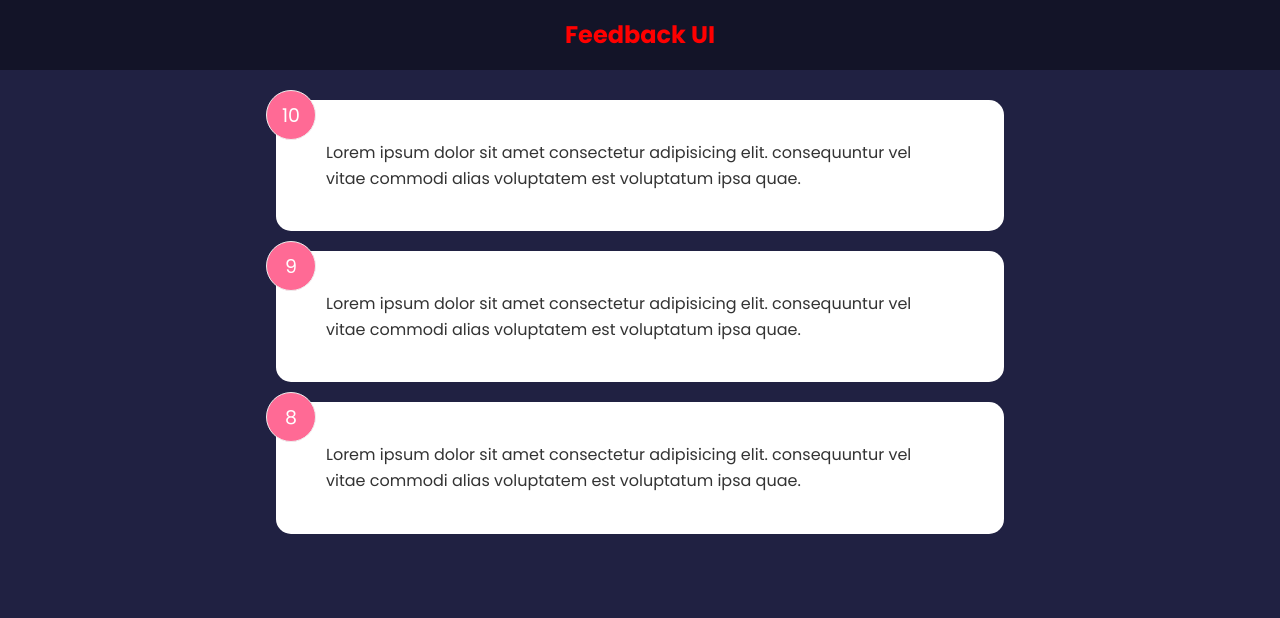
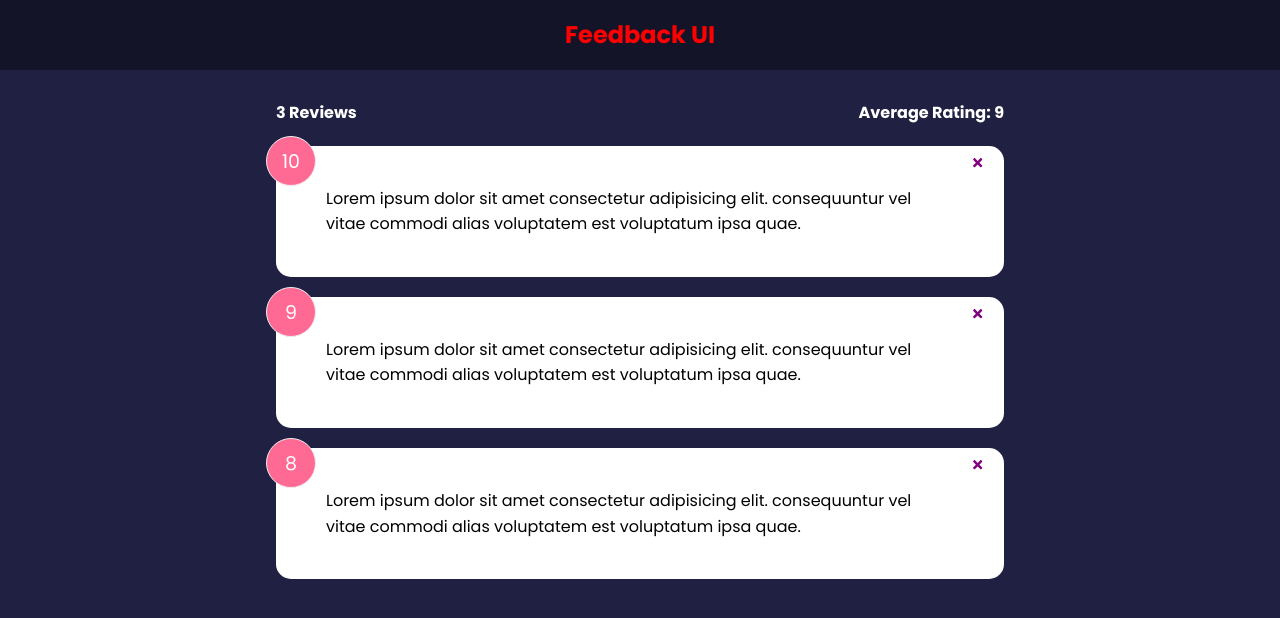
Before and after one commit to Crazyhaller/Feedback-UI-App, a React (Create React App) app: page / in a window 1280 px wide. Shown: the top 618 px of the page. Built offline with nearby package versions, Linux system fonts and the light colour scheme.

Commit message:
FeedbackStats added

```diff
--- a/package.json
+++ b/package.json
@@ -8,6 +8,7 @@
     "@testing-library/user-event": "^13.5.0",
     "react": "^18.2.0",
     "react-dom": "^18.2.0",
+    "react-icons": "^4.4.0",
     "react-scripts": "5.0.1",
     "web-vitals": "^2.1.4"
   },
--- a/src/App.js
+++ b/src/App.js
@@ -1,16 +1,23 @@
 import {useState} from "react"
 import Header from "./Components/Header"
 import FeedbackList from "./Components/FeedbackList"
+import FeedbackStats from "./Components/FeedbackStats"
 import FeedbackData from "./Data/FeedbackData"
 
 function App(){
     const [feedback, setFeedback] = useState(FeedbackData)
+    const deleteFeedback = (id) =>{
+        if(window.confirm('Are you sure you want to delete?')){
+            setFeedback(feedback.filter((item) => item.id !== id))
+        }
+    }
 
     return (
         <>
         <Header />
         <div className="container">
-        <FeedbackList feedback={feedback} />
+            <FeedbackStats feedback={feedback}/>
+            <FeedbackList feedback={feedback} handleDelete={deleteFeedback} />
         </div>
         </>
     )
--- a/src/Components/FeedbackList.jsx
+++ b/src/Components/FeedbackList.jsx
@@ -1,16 +1,27 @@
+import PropTypes from "prop-types"
 import Feedbackitem from "./Feedbackitem"
 
-function FeedbackList ({feedback}) {
+function FeedbackList ({feedback, handleDelete}) {
     if(!feedback || feedback.length === 0){
         return <p>No feedback yet</p>
     }
     return (
         <div className="feedback-list">
             {feedback.map((item) => (
-                <Feedbackitem key={item.id} item={item} />
+                <Feedbackitem key={item.id} item={item} handleDelete={handleDelete} />
             ))}
         </div>
     )
 }
 
+FeedbackList.propTypes ={
+    feedback: PropTypes.arrayOf(
+        PropTypes.shape({
+            id: PropTypes.number.isRequired,
+            text: PropTypes.string.isRequired,
+            rating: PropTypes.number.isRequired,
+        })
+    )
+}
+
 export default FeedbackList
--- /dev/null
+++ b/src/Components/FeedbackStats.jsx
@@ -0,0 +1,22 @@
+import PropTypes from "prop-types"
+
+function FeedbackStats({feedback}) {
+    let average = feedback.reduce((acc, cur) => {
+        return acc + cur.rating
+    }, 0) / feedback.length
+
+    average = average.toFixed(1).replace(/[.,]0$/, '')
+
+  return (
+    <div className="feedback-stats">
+        <h4>{feedback.length} Reviews</h4>
+        <h4>Average Rating: {isNaN(average) ? 0 : average}</h4>
+    </div>
+  )
+}
+
+FeedbackStats.propTypes = {
+    feedback: PropTypes.array.isRequired,
+}
+
+export default FeedbackStats
--- a/src/Components/Feedbackitem.jsx
+++ b/src/Components/Feedbackitem.jsx
@@ -1,10 +1,21 @@
-function Feedbackitem({item}) {
+import {FaTimes} from "react-icons/fa"
+import PropTypes from "prop-types"
+import Card from "./shared/Card"
+
+function Feedbackitem({item, handleDelete}) {
   return (
-    <div className="card">
+    <Card>
         <div className="num-display">{item.rating}</div>
+        <button onClick={() => handleDelete(item.id)} className="close">
+          <FaTimes color="purple" />
+        </button>
         <div className="text-display">{item.text}</div>
-    </div>
+    </Card>
   )
 }
 
+Feedbackitem.propTypes ={
+  item: PropTypes.object.isRequired
+}
+
 export default Feedbackitem
--- /dev/null
+++ b/src/Components/shared/Card.jsx
@@ -0,0 +1,24 @@
+import PropTypes from "prop-types"
+
+function Card({children, reverse}) {
+//   return (
+//     <div className={`card ${reverse && 'reverse'}`}>{children}</div>
+//   )
+    return (
+        <div className="card" style={{ backgroundColor: reverse ? 'black' : 'white',
+        color: reverse ? 'white' : 'black'}}>
+            {children}
+        </div>
+    )
+}
+
+Card.defaultProps = {
+    reverse: false,
+}
+
+Card.propTypes = {
+    children: PropTypes.node.isRequired,
+    reverse: PropTypes.bool,
+}
+
+export default Card
```
Also changed, not shown: 1 other file (tests, documents, lock files or other folders).
